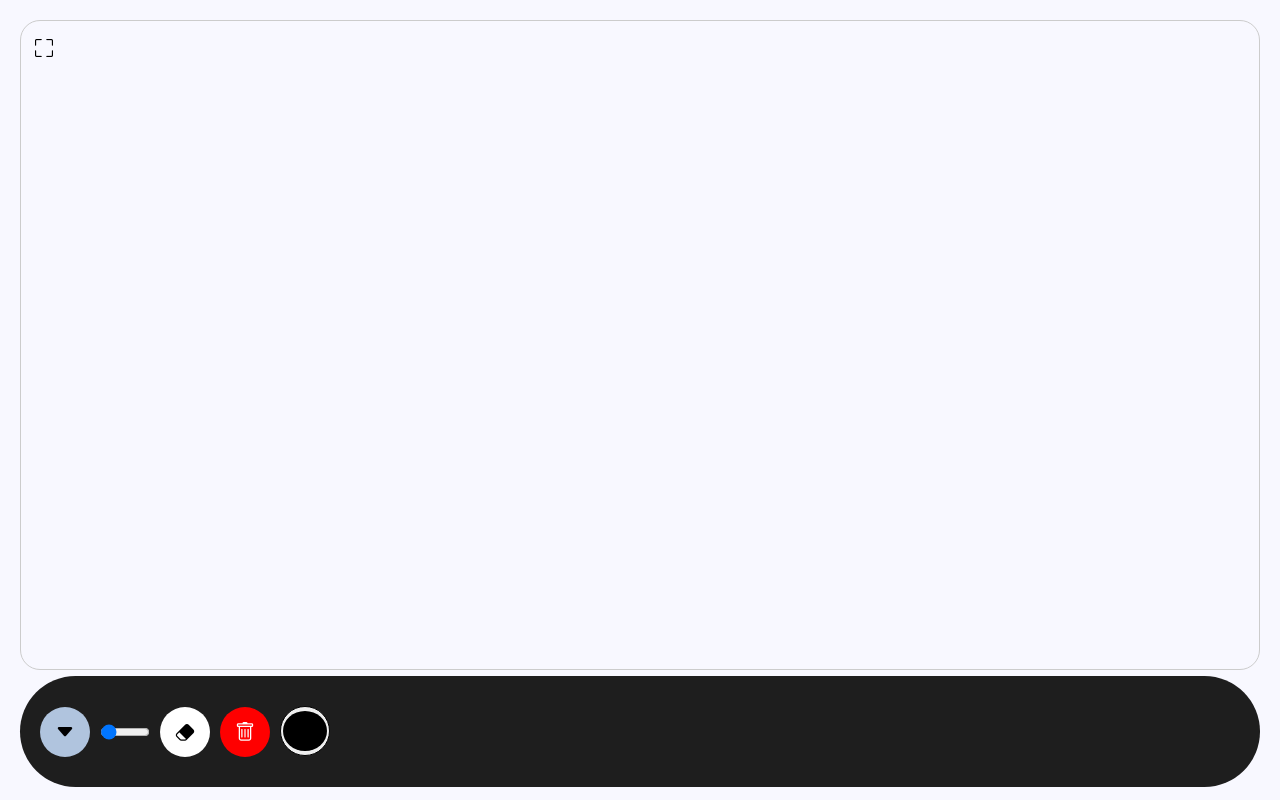
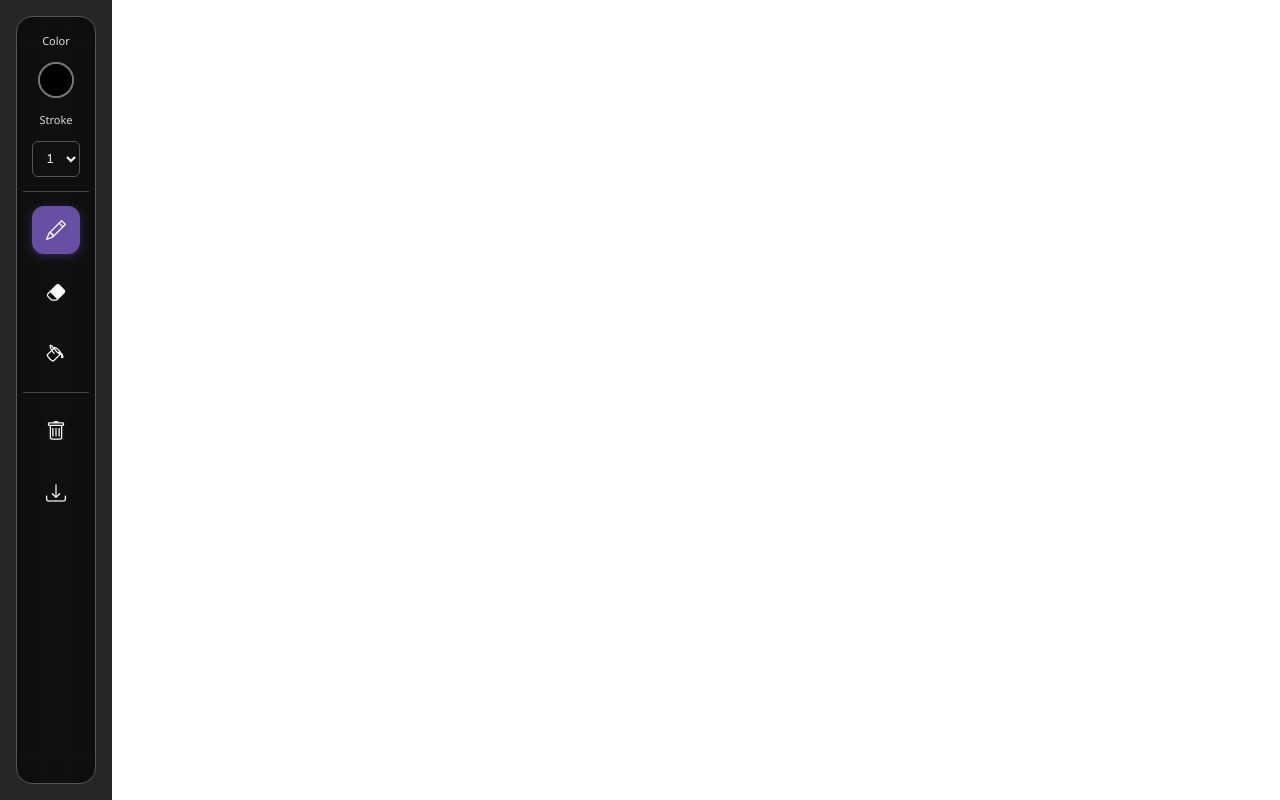
Before and after one commit to vikramisdev/web-draw, a plain HTML site: page index.html in a window 1280 px wide. Drawn offline with nearby package versions, Linux system fonts and the light colour scheme.

Commit message:
update index.html

```diff
--- a/index.html
+++ b/index.html
@@ -1,387 +1,279 @@
 <!DOCTYPE html>
 <html lang="en">
+<head>
+  <meta charset="UTF-8" />
+  <meta name="viewport" content="width=device-width, initial-scale=1.0" />
+  <title>Web Draw - Final</title>
+  <link href="https://cdn.jsdelivr.net/npm/bootstrap-icons/font/bootstrap-icons.css" rel="stylesheet" />
 
-<head>
-  <meta name="viewport" content="width=device-width, initial-scale=1.0">
-  <title>Web Draw</title>
-  <!-- Bootstrap CSS -->
-  <link href="https://stackpath.bootstrapcdn.com/bootstrap/4.5.2/css/bootstrap.min.css" rel="stylesheet">
-  <link href="https://cdn.jsdelivr.net/npm/bootstrap-icons/font/bootstrap-icons.css" rel="stylesheet">
-  <!-- Google Material Icons -->
-  <link href="https://fonts.googleapis.com/icon?family=Material+Icons" rel="stylesheet">
+  <style>
+    :root {
+      --primary: #6750a4;
+      --on-primary: #ffffff;
+      --background: #262626;
+      --surface: rgba(0, 0, 0, 0.6);
+      --outline: #555;
+      --shadow: rgba(0, 0, 0, 0.25);
+      --hover-bg: rgba(255, 255, 255, 0.08);
+    }
 
-  <script src="https://cdn.jsdelivr.net/npm/fabric@6.4.1/dist/index.min.js"></script>
-  <style>
     * {
+      box-sizing: border-box;
       margin: 0;
       padding: 0;
-      list-style: none;
     }
 
-    body {
-      background-color: ghostwhite;
+    html, body {
+      height: 100%;
+      font-family: "Segoe UI", sans-serif;
+      display: flex;
+      overflow: hidden;
+      background-color: var(--background);
     }
 
-    #canvas-container {
-      margin: 20px 20px 0px 20px;
-      height: 80%;
+    .toolbar {
+      width: 80px;
+      backdrop-filter: blur(12px);
+      background: var(--surface);
+      border: 1px solid var(--outline);
+      border-radius: 16px;
+      display: flex;
+      flex-direction: column;
+      align-items: center;
+      padding: 16px 6px;
+      margin: 16px;
+      gap: 14px;
+      z-index: 10;
     }
 
-    #canvas {
-      border: 1px solid #ccc;
-      touch-action: none;
-      /* Disable default touch actions to prevent scrolling */
-      width: 100%;
-      height: calc(100vh - 150px);
-      border-radius: 20px;
+    .toolbar label {
+      font-size: 11px;
+      color: #ddd;
+      text-align: center;
+    }
+
+    .tool-btn {
+      width: 48px;
+      height: 48px;
+      display: flex;
+      align-items: center;
+      justify-content: center;
+      border-radius: 12px;
+      background: transparent;
+      border: none;
+      color: white;
+      font-size: 20px;
+      cursor: pointer;
+      transition: 0.25s ease;
+    }
+
+    .tool-btn:hover {
+      background: var(--hover-bg);
+      color: var(--primary);
+      transform: scale(1.05);
+    }
+
+    .tool-btn.active {
+      background: var(--primary);
+      color: var(--on-primary);
+      box-shadow: 0 2px 8px rgba(103, 80, 164, 0.4);
     }
 
     .color-picker {
-      height: 50px;
-      width: 50px;
-      border-radius: 0;
-      -webkit-border-radius: 50%;
+      appearance: none;
       -webkit-appearance: none;
-      appearance: none;
+      border: 2px solid #777;
+      border-radius: 50%;
+      width: 36px;
+      height: 36px;
       cursor: pointer;
+      background: none;
+      overflow: hidden;
+    }
+
+    .color-picker::-webkit-color-swatch-wrapper {
+      padding: 0;
     }
 
     .color-picker::-webkit-color-swatch {
       border: none;
-      width: 10px;
-      -webkit-border-radius: 100%;
-      -webkit-appearance: none;
-      appearance: none;
+      border-radius: 50%;
     }
 
-    .delete-icon,
-    .erase-icon,
-    .tools-icon,
-    .select-shape,
-    .move-canvas,
-    .color-fill,
-    .download {
-      display: flex;
-      justify-content: center;
-      align-items: center;
-      border-radius: 50%;
-      height: 50px;
-      width: 50px;
-      font-size: 20px;
-      color: white;
+    .stroke-select {
+      width: 48px;
+      height: 36px;
+      border-radius: 6px;
+      border: 1px solid var(--outline);
+      background: #111;
+      color: #fff;
+      font-size: 12px;
+      padding: 2px;
+      text-align: center;
       cursor: pointer;
     }
 
-    .select-shape,
-    .color-fill,
-    .move-canvas {
-      background: black;
-      color: whitesmoke;
-      margin-bottom: 5px;
+    .stroke-select:focus {
+      outline: 2px solid var(--primary);
     }
 
-    .download {
-      background: darkorange;
-      margin-bottom: 5px;
+    .canvas-container {
+      flex: 1;
+      height: 100vh;
+      width: 100%;
+      display: flex;
+      align-items: center;
+      justify-content: center;
+      padding: 0;
     }
 
-    .delete-icon {
-      background: red;
-      color: white;
+    canvas {
+      width: 100%;
+      height: 100%;
+      border-radius: 0;
+      border: none;
+      background: #fff;
+      touch-action: none;
     }
 
-    .erase-icon {
-      background: white;
-      color: black;
-    }
-
-    .tools-icon {
-      background: lightsteelblue;
-      color: black;
-    }
-
-    .tools-container {
-      display: flex;
-      align-items: center;
-      height: 10%;
-      background: #1e1e1e;
-      border-radius: 30px;
-      padding: 5px 10px;
-      margin: 0px 20px 0px 20px;
-      gap: 10px;
-    }
-
-    .tools-elements {
-      display: none;
-      position: absolute;
-      left: 30px;
-      bottom: 80px;
-    }
-
-    .slider {
-      width: 50px;
-    }
-
-    .fullscreen-canvas {
-      position: absolute;
-      top: 35px;
-      left: 35px;
-      color: black;
-      font-size: 18px;
-    }
-
-    .active {
-      background: rgb(0, 255, 170);
-      color: black;
-    }
-
-    @media screen and (min-width: 770px) {
-        .tools-elements {
-          margin-bottom: 60px;
-        }
-
-        .tools-container {
-          padding: 30px 20px;
-          border-radius: 80px;
-        }
+    .spacer {
+      height: 1px;
+      width: 100%;
+      background-color: #444;
     }
   </style>
 </head>
 
 <body>
-  <div class="main-container">
-    <div id="canvas-container">
-      <canvas id="canvas" class="canvas" height="1000" width="1000"></canvas>
-      <li id="tap-indicator" class="tap-indicator"></li>
-      <li class="fullscreen-canvas bi-fullscreen"></li>
-    </div>
-    <div class="controls">
-      <div class="tools-container">
-        <div class="tools">
-          <li class="tools-icon bi-caret-down-fill"></li>
-          <div class="tools-elements">
-            <li class="tool download bi-download"></li>
-            <li class="tool select-shape bi-subtract"></li>
-            <li class="tool color-fill bi-paint-bucket"></li>
-            <li class="tool move-canvas bi-arrows-move"></li>
-          </div>
-        </div>
+  <div class="toolbar">
+    <label for="color-picker">Color</label>
+    <input type="color" id="color-picker" class="color-picker" title="Choose drawing color" />
 
-        <input class="slider pencil-stroke" type="range" value="3" min="1" max="100"/>
+    <label for="strokeSize">Stroke</label>
+    <select id="strokeSize" class="stroke-select" title="Select stroke size"></select>
 
-        <div class="erase-container">
-          <li onclick="eraseMode()" class="erase-icon bi-eraser-fill"></li>
-        </div>
+    <div class="spacer"></div>
 
-        <div class="delete-canvas">
-          <li onclick="clearCanvas()" class="delete-icon bi-trash"></li>
-        </div>
+    <button class="tool-btn bi-pencil active" onclick="setMode('draw')" title="Draw"></button>
+    <button class="tool-btn bi-eraser-fill" onclick="toggleEraseMode()" title="Eraser"></button>
+    <button class="tool-btn bi-paint-bucket" onclick="fillCanvas()" title="Fill Canvas"></button>
 
-        <div class="color-picker-container">
-          <input id="color-picker" type="color" class="color-picker" />
-        </div>
-      </div>
-    </div>
+    <div class="spacer"></div>
+
+    <button class="tool-btn bi-trash" onclick="clearCanvas()" title="Clear Canvas"></button>
+    <button class="tool-btn bi-download" onclick="downloadCanvas()" title="Download Drawing"></button>
   </div>
 
-  <!-- Bootstrap JS and dependencies (jQuery and Popper.js) -->
-  <script src="https://code.jquery.com/jquery-3.5.1.slim.min.js"></script>
-  <script src="https://cdn.jsdelivr.net/npm/@popperjs/core@2.5.4/dist/umd/popper.min.js"></script>
-  <script src="https://stackpath.bootstrapcdn.com/bootstrap/4.5.2/js/bootstrap.min.js"></script>
+  <div class="canvas-container">
+    <canvas id="canvas" width="3000" height="1200"></canvas>
+  </div>
 
   <script>
-    const canvas = document.getElementById('canvas');
+    const canvas = document.getElementById("canvas");
+    const ctx = canvas.getContext("2d");
     const colorPicker = document.getElementById("color-picker");
-    const eraseIcon = document.querySelector(".erase-icon");
-    const ctx = canvas.getContext('2d');
+    const strokeInput = document.getElementById("strokeSize");
+
     let isDrawing = false;
-    let eraseModeActive = false;
-    let mode = "pencil"
-    let lastX = 0;
-    let lastY = 0;
-    let isFillOn = false;
-    let strokeWidth = 3; // Default stroke width
+    let eraseMode = false;
     let strokeColor = colorPicker.value;
+    let strokeWidth;
 
-    const tapIndicator = document.getElementById('tap-indicator');
+    for (let i = 1; i <= 100; i += 4) {
+      const option = document.createElement("option");
+      option.value = i;
+      option.textContent = i;
+      strokeInput.appendChild(option);
+    }
+    strokeWidth = parseInt(strokeInput.value);
 
-    colorPicker.addEventListener('change', updatePencilColor);
+    function getMousePos(e) {
+      const rect = canvas.getBoundingClientRect();
+      return {
+        x: (e.clientX - rect.left) * (canvas.width / rect.width),
+        y: (e.clientY - rect.top) * (canvas.height / rect.height),
+      };
+    }
 
-    canvas.addEventListener('mousedown', startDrawing);
-    canvas.addEventListener('touchstart', startDrawing);
-
-    canvas.addEventListener('mousemove', draw);
-    canvas.addEventListener('touchmove', draw);
-
-    canvas.addEventListener('mouseup', stopDrawing);
-    canvas.addEventListener('mouseleave', stopDrawing);
-    canvas.addEventListener('touchend', stopDrawing);
-
-    $(".erase-icon").click(function() {
-      $(this).toggleClass("active");
+    // Mouse events
+    canvas.addEventListener("mousedown", (e) => {
+      isDrawing = true;
+      const pos = getMousePos(e);
+      ctx.beginPath();
+      ctx.moveTo(pos.x, pos.y);
     });
 
-    $(".color-fill").click(function() {
-      $(this).toggleClass("active");
-      if (!isFillOn) {
-        isFillOn = true;
-      }
-      else {
-        isFillOn = false;
-      }
+    canvas.addEventListener("mousemove", (e) => {
+      if (!isDrawing) return;
+      const pos = getMousePos(e);
+      ctx.lineTo(pos.x, pos.y);
+      ctx.strokeStyle = eraseMode ? "#ffffff" : strokeColor;
+      ctx.lineWidth = strokeWidth;
+      ctx.lineCap = "round";
+      ctx.stroke();
     });
 
-    $(".move-canvas").click(function() {
-      $(this).toggleClass("active");
-    })
+    canvas.addEventListener("mouseup", () => isDrawing = false);
+    canvas.addEventListener("mouseleave", () => isDrawing = false);
 
-    $(".tools-icon").click(function() {
-      $(this).toggleClass("bi-caret-up-fill", "bi-caret-down-fill");
-      $(".tools-elements").toggle()
+    // Touch support
+    canvas.addEventListener("touchstart", (e) => {
+      e.preventDefault();
+      isDrawing = true;
+      const touch = e.touches[0];
+      const pos = getMousePos(touch);
+      ctx.beginPath();
+      ctx.moveTo(pos.x, pos.y);
     });
 
-    $(".pencil-stroke").on("change", function() {
-      changeStrokeWidth($(this).val());
+    canvas.addEventListener("touchmove", (e) => {
+      e.preventDefault();
+      if (!isDrawing) return;
+      const touch = e.touches[0];
+      const pos = getMousePos(touch);
+      ctx.lineTo(pos.x, pos.y);
+      ctx.strokeStyle = eraseMode ? "#ffffff" : strokeColor;
+      ctx.lineWidth = strokeWidth;
+      ctx.lineCap = "round";
+      ctx.stroke();
     });
 
-    $(".fullscreen-canvas").click(function() {
-      $(this).toggleClass("bi-x");
-      $(".tools-container").toggle();
-    });
-
-    $(".download").click(function() {
-      downloadCanvas();
-    });
-
-    function updatePencilColor() {
-      strokeColor = colorPicker.value;
-    }
-
-    const scaleFactorX = canvas.width / canvas.offsetWidth;
-    const scaleFactorY = canvas.height / canvas.offsetHeight;
-
-    function startDrawing(e) {
-      if (isFillOn) {
-        fillCanvas(colorPicker.value);
-        return;
-      }
-
-      e.preventDefault();
-      isDrawing = true;
-
-      const { x, y } = getCanvasCoordinates(e);
-    [lastX, lastY] = [x, y];
-
-      // Show and position tap indicator
-      tapIndicator.style.display = 'block';
-      updateTapIndicatorPosition(e);
-    }
-
-    function getCanvasCoordinates(event) {
-      const rect = canvas.getBoundingClientRect();
-      let clientX, clientY;
-
-      if (event.touches && event.touches.length > 0) {
-        clientX = event.touches[0].clientX;
-        clientY = event.touches[0].clientY;
-      } else {
-        clientX = event.clientX;
-        clientY = event.clientY;
-      }
-
-      const x = (clientX - rect.left) * scaleFactorX;
-      const y = (clientY - rect.top) * scaleFactorY;
-
-      return { x, y };
-    }
-
-    function draw(e) {
-      if (!isDrawing) return;
-      e.preventDefault();
-
-      const { x, y } = getCanvasCoordinates(e);
-
-      //ctx.lineJoin = "round";
-
-      ctx.beginPath();
-      ctx.moveTo(lastX, lastY);
-      ctx.lineTo(x, y);
-      ctx.strokeStyle = eraseModeActive ? '#f0f0f0' : strokeColor; // Erase or draw based on mode
-      ctx.lineWidth = strokeWidth;
-      /*ctx.textAlign = "center"
-      ctx.font = "40px Ariel"
-      ctx.fillText("Hello World", canvas.width / 2, canvas.height / 2)*/ // todo
-      ctx.lineCap = 'round';
-      ctx.stroke();
-
-    [lastX, lastY] = [x, y];
-
-      // Update tap indicator position
-      updateTapIndicatorPosition(e);
-    }
-
-    function updateTapIndicatorPosition(e) {
-      const { x, y } = getCanvasCoordinates(e);
-
-      tapIndicator.style.left = `${x / scaleFactorX}px`;
-      tapIndicator.style.top = `${y / scaleFactorY}px`;
-    }
-
-    function stopDrawing() {
-      isDrawing = false;
-      tapIndicator.style.display = 'none'; // Hide tap indicator when drawing stops
-    }
+    canvas.addEventListener("touchend", () => isDrawing = false);
+    canvas.addEventListener("touchcancel", () => isDrawing = false);
 
     function clearCanvas() {
       ctx.clearRect(0, 0, canvas.width, canvas.height);
     }
 
-    function eraseMode() {
-      eraseModeActive = !eraseModeActive;
-      if (eraseModeActive) {
-        canvas.style.cursor = 'cell';
-      } else {
-        canvas.style.cursor = 'crosshair';
-      }
+    function toggleEraseMode() {
+      eraseMode = !eraseMode;
+      setActiveButton("bi-eraser-fill");
     }
 
-    function changeStrokeWidth(value) {
-      strokeWidth = parseInt(value);
+    function setMode(mode) {
+      eraseMode = false;
+      setActiveButton("bi-pencil");
     }
 
-    function fillCanvas(color) {
-      ctx.fillStyle = color;
+    function setActiveButton(className) {
+      document.querySelectorAll('.tool-btn').forEach(btn => btn.classList.remove('active'));
+      document.querySelector(`.${className}`).classList.add("active");
+    }
+
+    function fillCanvas() {
+      ctx.fillStyle = colorPicker.value;
       ctx.fillRect(0, 0, canvas.width, canvas.height);
     }
 
-    function newDrawing() {
-      clearCanvas();
-      eraseModeActive = false;
-      canvas.style.cursor = 'crosshair';
+    function downloadCanvas() {
+      const link = document.createElement("a");
+      link.download = "drawing.png";
+      link.href = canvas.toDataURL();
+      link.click();
     }
 
-    function downloadCanvas() {
-      // Convert canvas to data URL
-      const dataURL = canvas.toDataURL('image/png');
-
-      // Create temporary link element
-      const link = document.createElement('a');
-      link.href = dataURL;
-      link.download = 'canvas-image.png';
-
-      // Append to the body
-      document.body.appendChild(link);
-
-      // Trigger the download
-      link.click();
-
-      // Clean up
-      document.body.removeChild(link);
-    }
-
+    colorPicker.addEventListener("change", () => (strokeColor = colorPicker.value));
+    strokeInput.addEventListener("change", () => (strokeWidth = parseInt(strokeInput.value)));
   </script>
-
-  <script src="https://code.jquery.com/jquery-3.6.0.min.js"></script>
 </body>
-
 </html>
```
